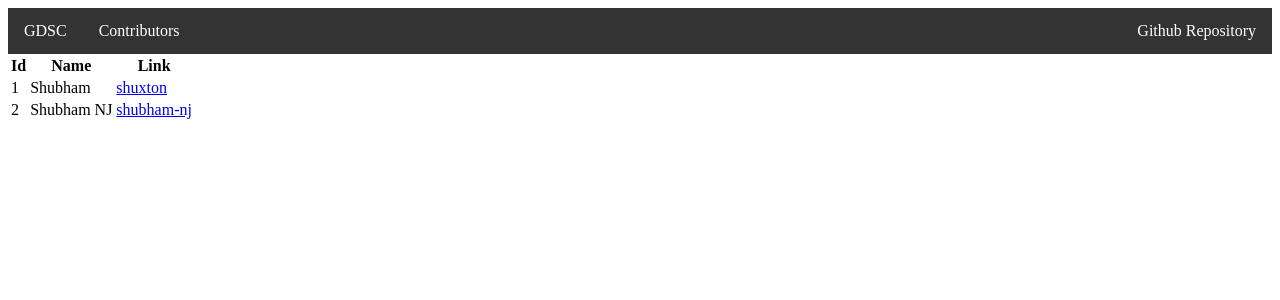
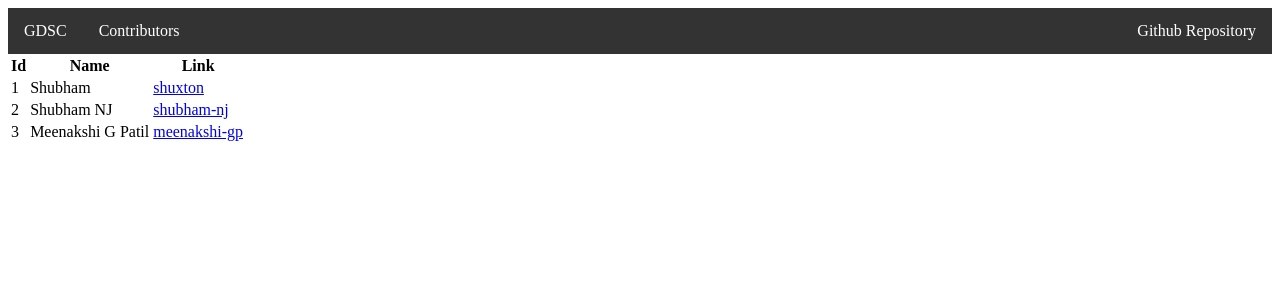
Before and after one commit to shuxton/GDSC-Angular, an Angular app in the folder 1-setup-and-component/: page /shuxton in a window 1280 px wide. Shown: the top 300 px of the page. Built offline with nearby package versions, Linux system fonts and the light colour scheme.

Commit message:
Generated my first component

```diff
--- a/1-setup-and-component/src/app/app-routing.module.ts
+++ b/1-setup-and-component/src/app/app-routing.module.ts
@@ -1,5 +1,6 @@
 import { NgModule } from '@angular/core';
 import { RouterModule, Routes } from '@angular/router';
+import { MeenakshiGPComponent } from './meenakshi-gp/meenakshi-gp.component';
 import { ShubhamNJComponent } from './shubham-nj/shubham-nj.component';
 import { ShuxtonComponent } from './shuxton/shuxton.component';
 
@@ -7,8 +8,9 @@ import { ShuxtonComponent } from './shuxton/shuxton.component';
 // Please make sure that the path is the same as the link you added in the shuxton.component.ts file
 const routes: Routes = [
   { path: 'shuxton', component: ShuxtonComponent },
-  {path:'shubham-nj', component: ShubhamNJComponent}
-];
+  {path:'shubham-nj', component: ShubhamNJComponent},
+  {path: 'meenakshi-gp', component: MeenakshiGPComponent}
+]
 
 @NgModule({
   imports: [RouterModule.forRoot(routes)],
--- a/1-setup-and-component/src/app/app.module.ts
+++ b/1-setup-and-component/src/app/app.module.ts
@@ -5,12 +5,14 @@ import { AppRoutingModule } from './app-routing.module';
 import { AppComponent } from './app.component';
 import { ShuxtonComponent } from './shuxton/shuxton.component';
 import { ShubhamNJComponent } from './shubham-nj/shubham-nj.component';
+import { MeenakshiGPComponent } from './meenakshi-gp/meenakshi-gp.component';
 
 @NgModule({
   declarations: [
     AppComponent,
     ShuxtonComponent,
-    ShubhamNJComponent
+    ShubhamNJComponent,
+    MeenakshiGPComponent
   ],
   imports: [
     BrowserModule,
--- /dev/null
+++ b/1-setup-and-component/src/app/meenakshi-gp/meenakshi-gp.component.html
@@ -0,0 +1 @@
+<p>meenakshi-gp works!</p>
--- /dev/null
+++ b/1-setup-and-component/src/app/meenakshi-gp/meenakshi-gp.component.ts
@@ -0,0 +1,15 @@
+import { Component, OnInit } from '@angular/core';
+
+@Component({
+  selector: 'app-meenakshi-gp',
+  templateUrl: './meenakshi-gp.component.html',
+  styleUrls: ['./meenakshi-gp.component.css']
+})
+export class MeenakshiGPComponent implements OnInit {
+
+  constructor() { }
+
+  ngOnInit(): void {
+  }
+
+}
--- a/1-setup-and-component/src/app/shuxton/shuxton.component.ts
+++ b/1-setup-and-component/src/app/shuxton/shuxton.component.ts
@@ -22,7 +22,11 @@ export class ShuxtonComponent implements OnInit {
     id:2,
     name: 'Shubham NJ',
     link: 'shubham-nj'
-  }]
+  },
+  {
+    id:3, name: 'Meenakshi G Patil', link: 'meenakshi-gp'
+  }
+]
 
 
   constructor() { }
```
Also changed, not shown: 1-setup-and-component/src/app/meenakshi-gp/meenakshi-gp.component.css (added), 1 other file (tests, documents, lock files or other folders).
